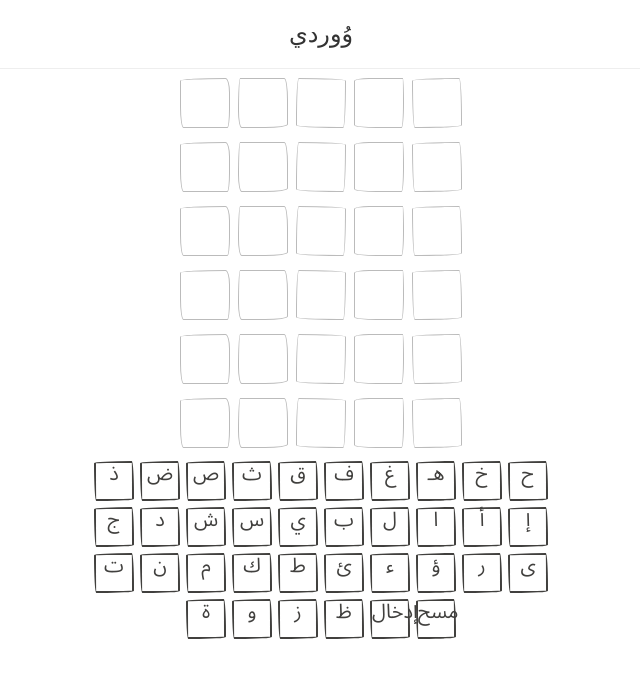
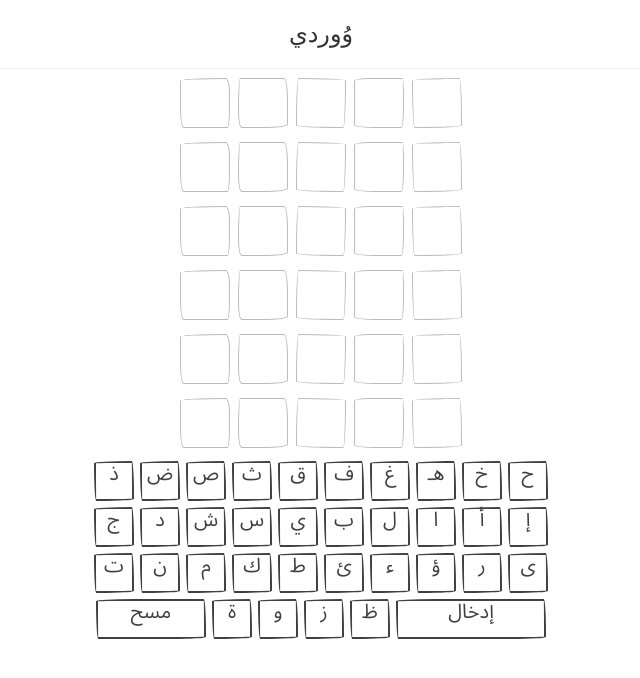
Before and after one commit to ThinkX1/wordy, a React (Vite) app: page / in a window 1280 px wide. Shown: the top 678 px of the page, without its empty margins (382-1022 px from the left). Built offline with nearby package versions, Linux system fonts and the light colour scheme; a web font is replaced by a local one.

Commit message:
Style keypad

```diff
--- a/src/components/keypad.tsx
+++ b/src/components/keypad.tsx
@@ -54,12 +54,12 @@ export const Keypad: FC<Props> = ({ usedKeys }) => {
     "ؤ",
     "ر",
     "ى",
+    "مسح",
     "ة",
     "و",
     "ز",
     "ظ",
     "إدخال",
-    "مسح",
   ];
 
   console.log("keypad ===> usedKeys", usedKeys);
@@ -70,7 +70,7 @@ export const Keypad: FC<Props> = ({ usedKeys }) => {
         return (
           <div
             key={l}
-            className={color + " border border-primary"}
+            className={ l === "إدخال" ? "enter border border-primary" : l === "مسح" ? "backspace border border-primary" : color + " border border-primary"   }
             onClick={handleClick}
           >
             {l}
--- a/src/index.css
+++ b/src/index.css
@@ -28,7 +28,6 @@ color: #333;
 	border: 1px solid #bbb;
 	margin: 4px 4px 0 4px;
 	text-align: center;
-	line-height: 60px;
 	font-weight: bold;
 	font-size: 2em;
 	overflow: hidden;
@@ -75,6 +74,13 @@ color: #333;
 	width: 40px;
 	height: 40px;
 	display: inline-block;
+}
+
+.keypad .enter {
+  width: 150px;
+}
+.keypad .backspace {
+  width: 110px;
 }
 
 .keypad > div.green {
```
